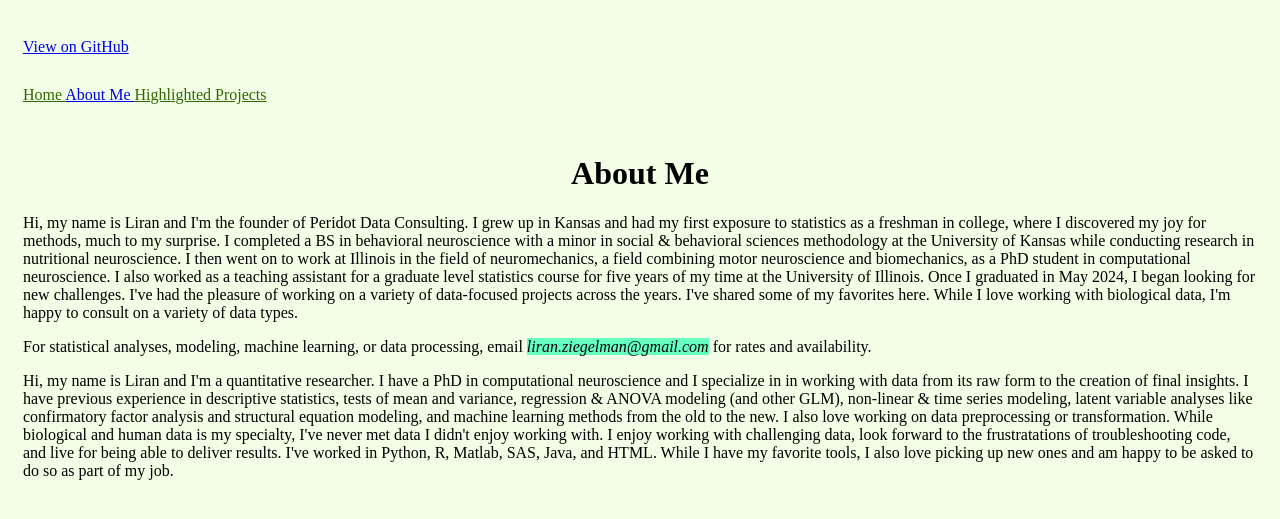
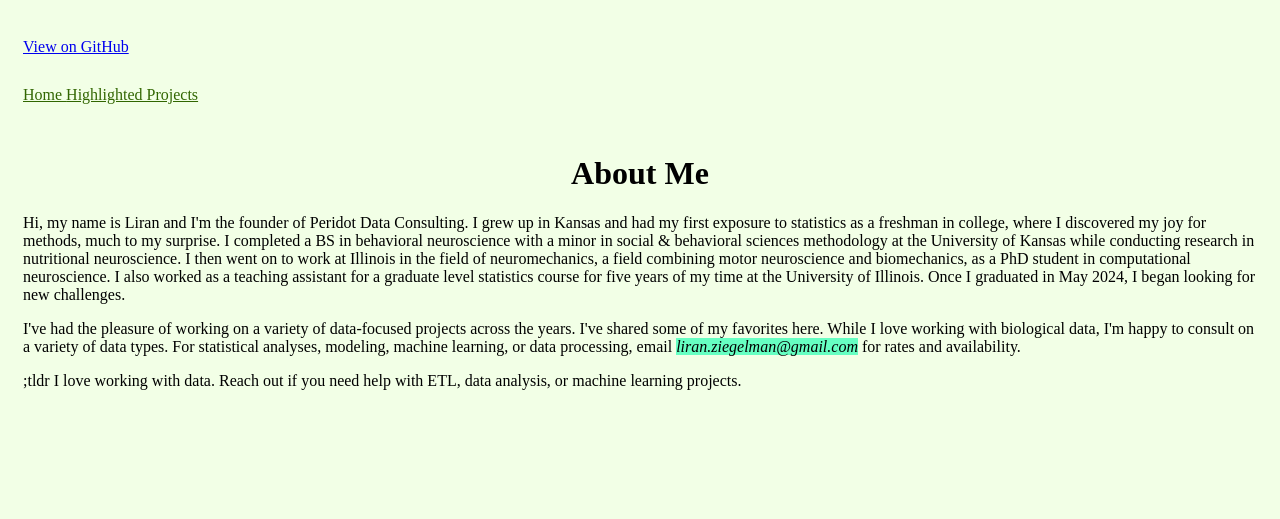
Before and after one commit to lziegelman/lziegelman.github.io, a Jekyll site: the page built from about.html, in a window 1280 px wide. Shown: the top 519 px of the page. Built offline with Jekyll 4.4.1, drawn with Linux system fonts in a browser that asks for light colours.

Commit message:
Updated Navigation

```diff
--- a/_data/navigation.yml
+++ b/_data/navigation.yml
@@ -1,6 +1,4 @@
 - name: Home
   link: /
-- name: About Me
-  link: /about.html
 - name: Highlighted Projects
   link: /blog.html
--- a/about.html
+++ b/about.html
@@ -4,8 +4,10 @@ title: About Me
 ---
 
 
-<p>Hi, my name is Liran and I'm the founder of Peridot Data Consulting. I grew up in Kansas and had my first exposure to statistics as a freshman in college, where I discovered my joy for methods, much to my surprise. I completed a BS in behavioral neuroscience with a minor in social & behavioral sciences methodology at the University of Kansas while conducting research in nutritional neuroscience. I then went on to work at Illinois in the field of neuromechanics, a field combining motor neuroscience and biomechanics, as a PhD student in computational neuroscience. I also worked as a teaching assistant for a graduate level statistics course for five years of my time at the University of Illinois. Once I graduated in May 2024, I began looking for new challenges. I've had the pleasure of working on a variety of data-focused projects across the years. I've shared some of my favorites here. While I love working with biological data, I'm happy to consult on a variety of data types. </p>
+<p>Hi, my name is Liran and I'm the founder of Peridot Data Consulting. I grew up in Kansas and had my first exposure to statistics as a freshman in college, where I discovered my joy for methods, much to my surprise. I completed a BS in behavioral neuroscience with a minor in social & behavioral sciences methodology at the University of Kansas while conducting research in nutritional neuroscience. I then went on to work at Illinois in the field of neuromechanics, a field combining motor neuroscience and biomechanics, as a PhD student in computational neuroscience. I also worked as a teaching assistant for a graduate level statistics course for five years of my time at the University of Illinois. Once I graduated in May 2024, I began looking for new challenges. </p>
 
-<p> For statistical analyses, modeling, machine learning, or data processing, email <mark style="background: #66ffc2!important"><em>liran.ziegelman@gmail.com</em></mark> for rates and availability. </p>
+<p I specialize in in working with data from its raw form to the creation of final insights. I have experience in descriptive statistics, tests of mean and variance, regression & ANOVA modeling (and other GLM), non-linear & time series modeling, latent variable analyses like confirmatory factor analysis and structural equation modeling, and machine learning methods from the old to the new. I also love working on data preprocessing or transformation. While biological and human data is my specialty, I've never met data I didn't enjoy working with. I enjoy working with challenging data, look forward to the frustratations of troubleshooting code, and live for being able to deliver results. I've worked in Python, R, Matlab, SAS, Java, and HTML. While I have my favorite tools, I also love picking up new ones and am happy to be asked to do so as part of my job.</p>
 
-<p>Hi, my name is Liran and I'm a quantitative researcher. I have a PhD in computational neuroscience and I specialize in in working with data from its raw form to the creation of final insights. I have previous experience in descriptive statistics, tests of mean and variance, regression & ANOVA modeling (and other GLM), non-linear & time series modeling, latent variable analyses like confirmatory factor analysis and structural equation modeling, and machine learning methods from the old to the new. I also love working on data preprocessing or transformation. While biological and human data is my specialty, I've never met data I didn't enjoy working with. I enjoy working with challenging data, look forward to the frustratations of troubleshooting code, and live for being able to deliver results. I've worked in Python, R, Matlab, SAS, Java, and HTML. While I have my favorite tools, I also love picking up new ones and am happy to be asked to do so as part of my job.</p>
+<p> I've had the pleasure of working on a variety of data-focused projects across the years. I've shared some of my favorites here. While I love working with biological data, I'm happy to consult on a variety of data types. For statistical analyses, modeling, machine learning, or data processing, email <mark style="background: #66ffc2!important"><em>liran.ziegelman@gmail.com</em></mark> for rates and availability. </p>
+
+<p>;tldr I love working with data. Reach out if you need help with ETL, data analysis, or machine learning projects.</p>
```
